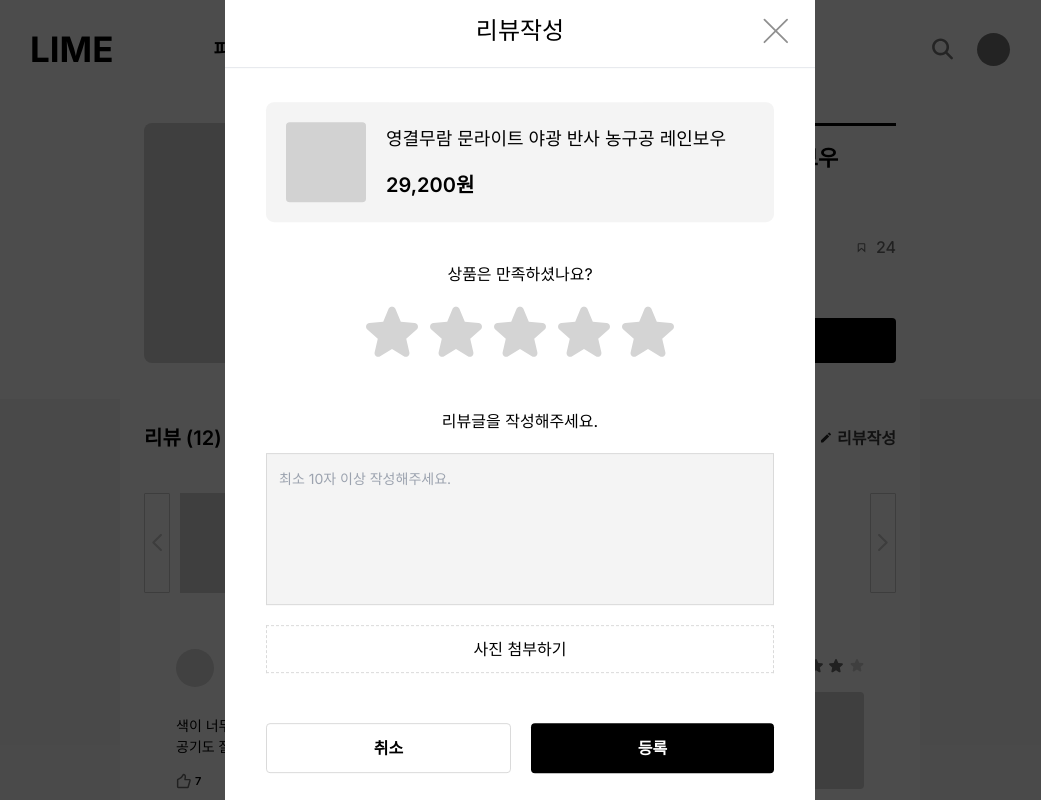
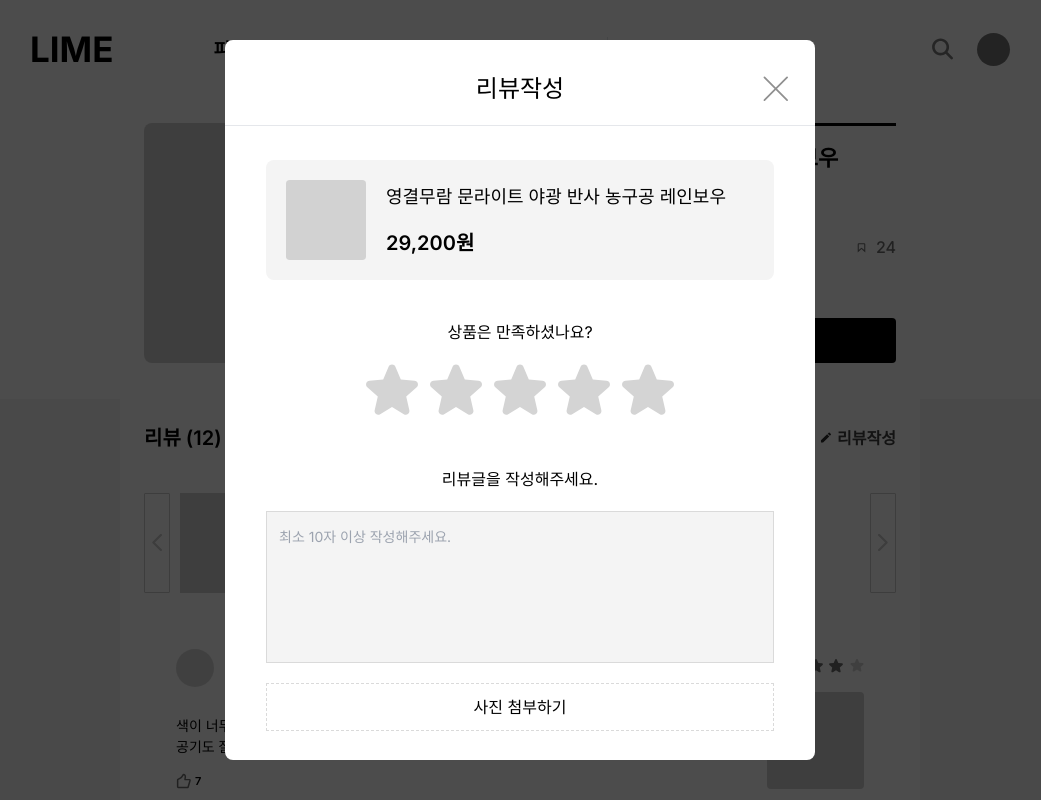
Before and after one commit to uju-in/lime-frontend, a Next.js app: page /items/1 in a window 1280 px wide. Both pictures are taken after a click on the button "리뷰작성". Shown: the top 800 px of the page, without its empty margins (120-1161 px from the left). Built offline with nearby package versions, Linux system fonts and the light colour scheme.

Commit message:
design: 공용 모달 max-h 및 스크롤 설정

```diff
--- a/src/app/_components/modal/index.tsx
+++ b/src/app/_components/modal/index.tsx
@@ -12,7 +12,7 @@ function Modal({ children }: ModalProps) {
     >
       <div
         id="ModalInner"
-        className="absolute left-[50%] top-[50%] max-w-[90vw] -translate-x-1/2 -translate-y-1/2 rounded-[8px] bg-white"
+        className="absolute left-[50%] top-[50%] max-h-[90vh] max-w-[90vw] -translate-x-1/2 -translate-y-1/2 overflow-scroll rounded-[8px] bg-white"
       >
         {children}
       </div>
```
